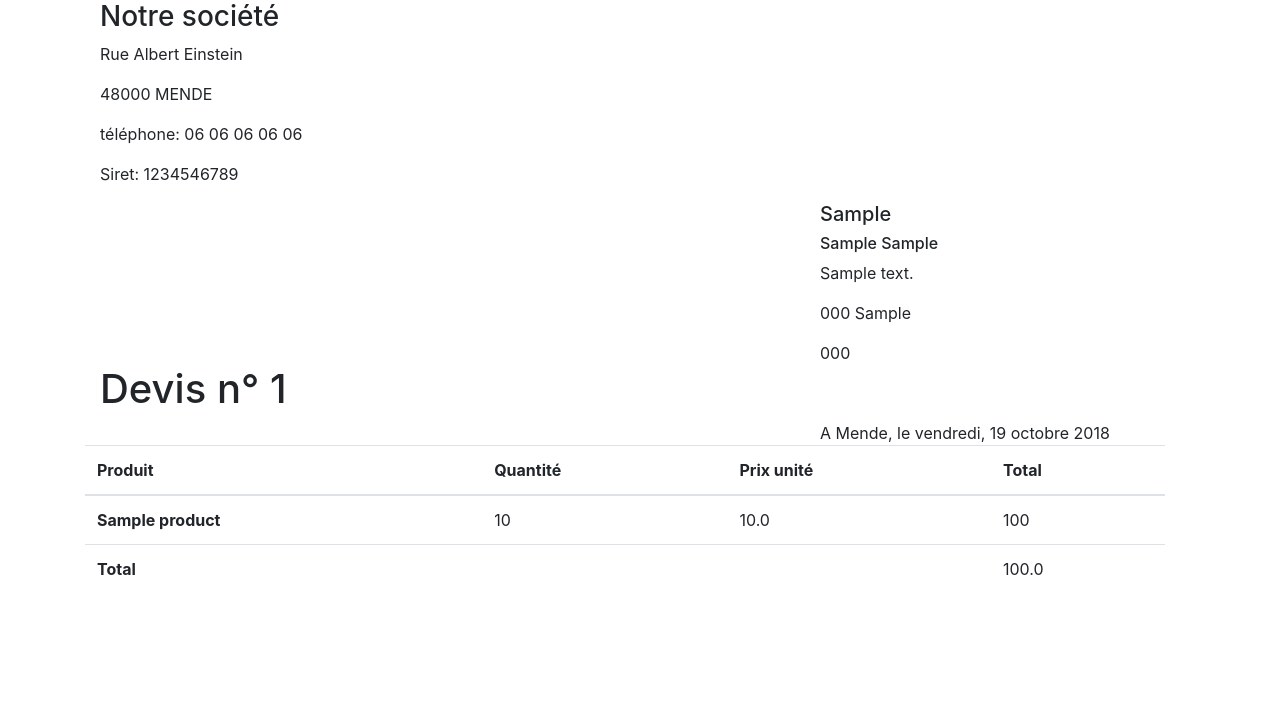
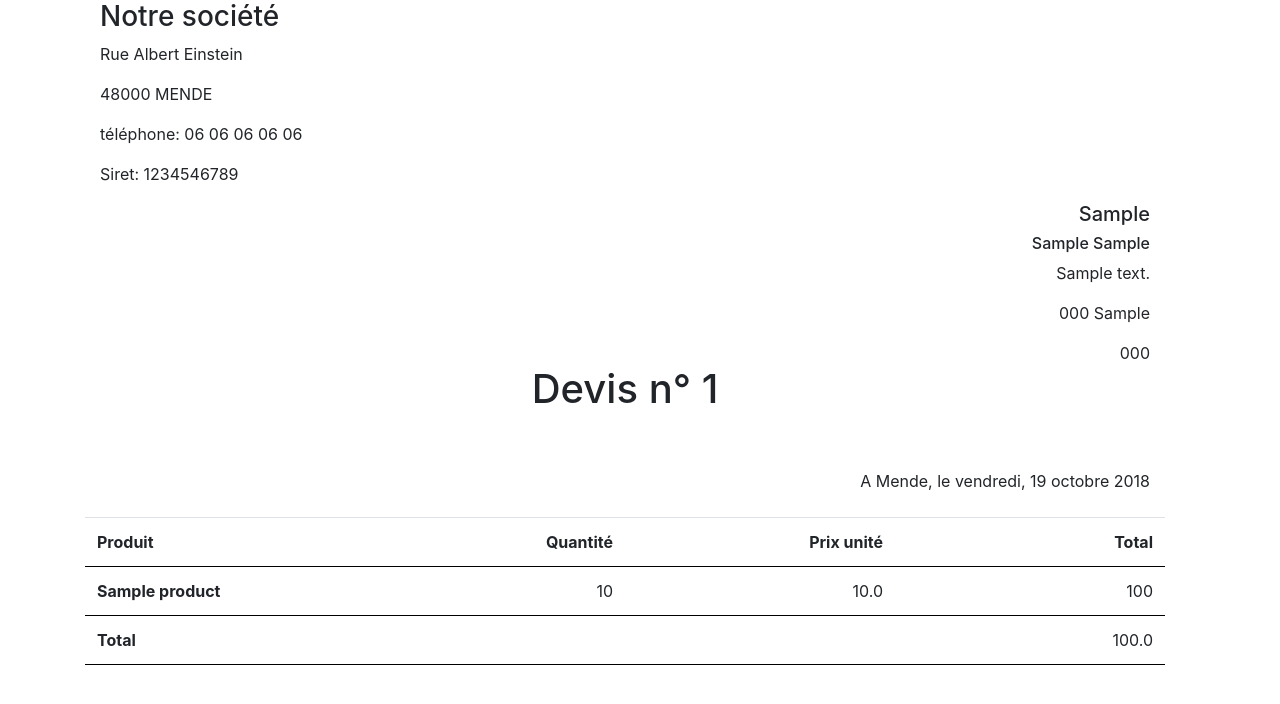
Before and after one commit to hermelen/facturier, a Django app: a page that uses app/templates/app/quotation_pdf.html in a window 1280 px wide. Shown: the top 704 px of the page. Run offline with Django 3.2, Linux system fonts and the light colour scheme; tables that the repository leaves empty hold one stand-in row (values such as "Sample post"); some libraries are stand-ins or nearby versions.

Commit message:
pdf not so bad

```diff
--- a/app/templates/app/quotation_detail.html
+++ b/app/templates/app/quotation_detail.html
@@ -91,7 +91,6 @@
                 </tr>
             </tbody>
         </table>
-        <button action="" type="submit" class="btn btn-secondary add-btn">Ajouter</button>
     </div>
-    <a class="btn btn-danger" href="{% url 'generate-pdf' quotation.slug %}">PDF</a>
+    <a class="btn btn-danger" href="{% url 'generate-pdf' quotation.slug %}">Export PDF</a>
     {% endblock %}
--- a/app/templates/app/quotation_pdf.html
+++ b/app/templates/app/quotation_pdf.html
@@ -20,48 +20,49 @@
                 <p>téléphone: 06 06 06 06 06</p>
                 <p>Siret: 1234546789</p>
             </div>
-            <div class="offset-8 col-4">
+            <div class="offset-8 col-4"  style="text-align: right">
                 <h5>{{ quotation.customer.company }}</h5>
                 <h6>{{ quotation.customer.first_name }} {{ quotation.customer.first_name }}</h6>
                 <p>{{ quotation.customer.address }}</p>
                 <p>{{ quotation.customer.zipcode }} {{ quotation.customer.city }}</p>
                 {{ quotation.customer.phone_number }}
-            </div>
+            </div><br><br>
             <div class="col-12">
-                <h1>
+                <h1 style="text-align: center;">
                 {% if quotation.status < 3 %}
                 Devis n° {{ quotation.reference }}
                 {% else %}
                 Facture {{ quotation.reference }}
                 {% endif %}
-            </h1>
+            </h1><br><br>
             </div>
-            <div class="offset-8 col-4">
+            <div class="offset-8 col-4" style="text-align: right;">
                 A Mende, le {% now "l, j F Y" %}
             </div>
-            <table class="table mb-5">
+            <br><br>
+            <table class="table mb-5" >
                 <thead>
                     <tr>
-                        <th scope="col">Produit</th>
-                        <th scope="col">Quantité</th>
-                        <th scope="col">Prix unité</th>
-                        <th scope="col">Total</th>
+                        <th style="border-bottom:1pt solid black; width: 150px;" scope="col">Produit</th>
+                        <th style="border-bottom:1pt solid black; width: 150px; text-align: right" scope="col">Quantité</th>
+                        <th style="border-bottom:1pt solid black; width: 150px; text-align: right" scope="col">Prix unité</th>
+                        <th style="border-bottom:1pt solid black; width: 150px; text-align: right" scope="col">Total</th>
                     </tr>
                 </thead>
                 <tbody class="mb-5">
                     {% for line in quotation.productlist_set.all %}
                     <tr>
-                        <th scope="row">{{ line.product.name }}</th>
-                        <td>{{ line.quantity }}</td>
-                        <td>{{ line.product.price }}</td>
-                        <td>{% widthratio line.product.price 1 line.quantity %}</td>
+                        <th style="border-bottom:1pt solid black;" scope="row">{{ line.product.name }}</th>
+                        <td style="border-bottom:1pt solid black; text-align: right;">{{ line.quantity }}</td>
+                        <td style="border-bottom:1pt solid black; text-align: right;">{{ line.product.price }}</td>
+                        <td style="border-bottom:1pt solid black; text-align: right;">{% widthratio line.product.price 1 line.quantity %}</td>
                     </tr>
                     {% endfor %}
                     <tr>
-                        <th scope="row">Total</th>
-                        <td></td>
-                        <td></td>
-                        <td>{{ sum }}</td>
+                        <th style="border-bottom:1pt solid black;" scope="row">Total</th>
+                        <td style="border-bottom:1pt solid black; text-align: right;"></td>
+                        <td style="border-bottom:1pt solid black; text-align: right;"></td>
+                        <td style="border-bottom:1pt solid black; text-align: right;">{{ sum }}</td>
                     </tr>
                 </tbody>
             </table>
```
